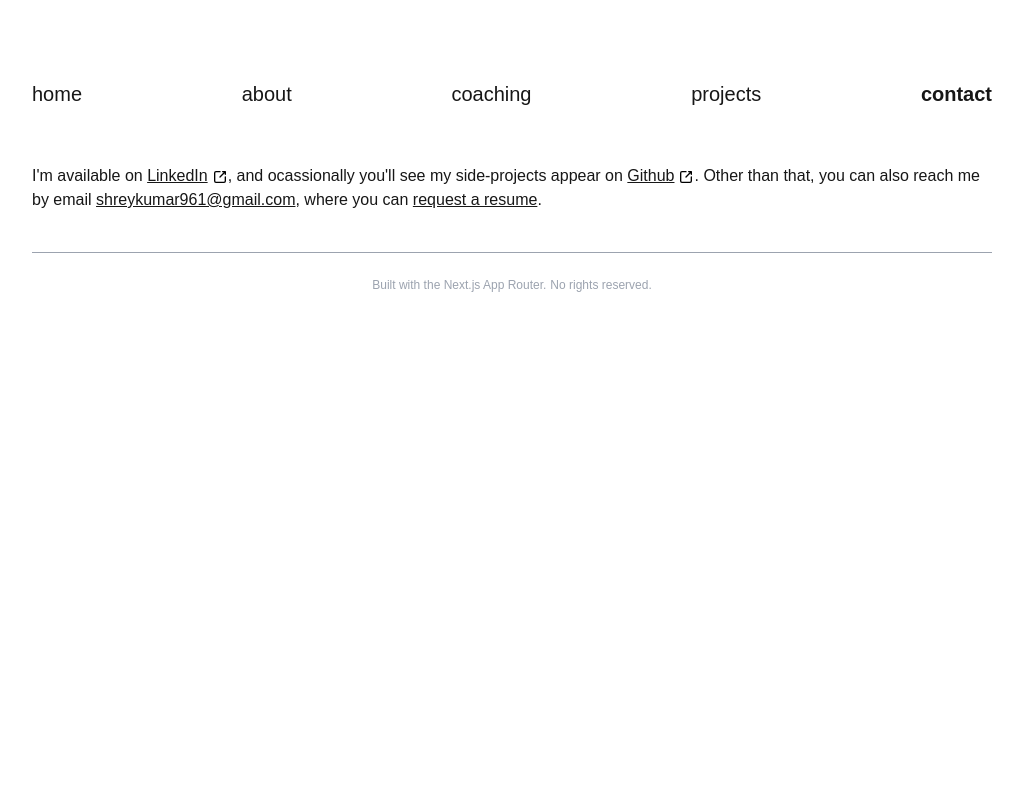
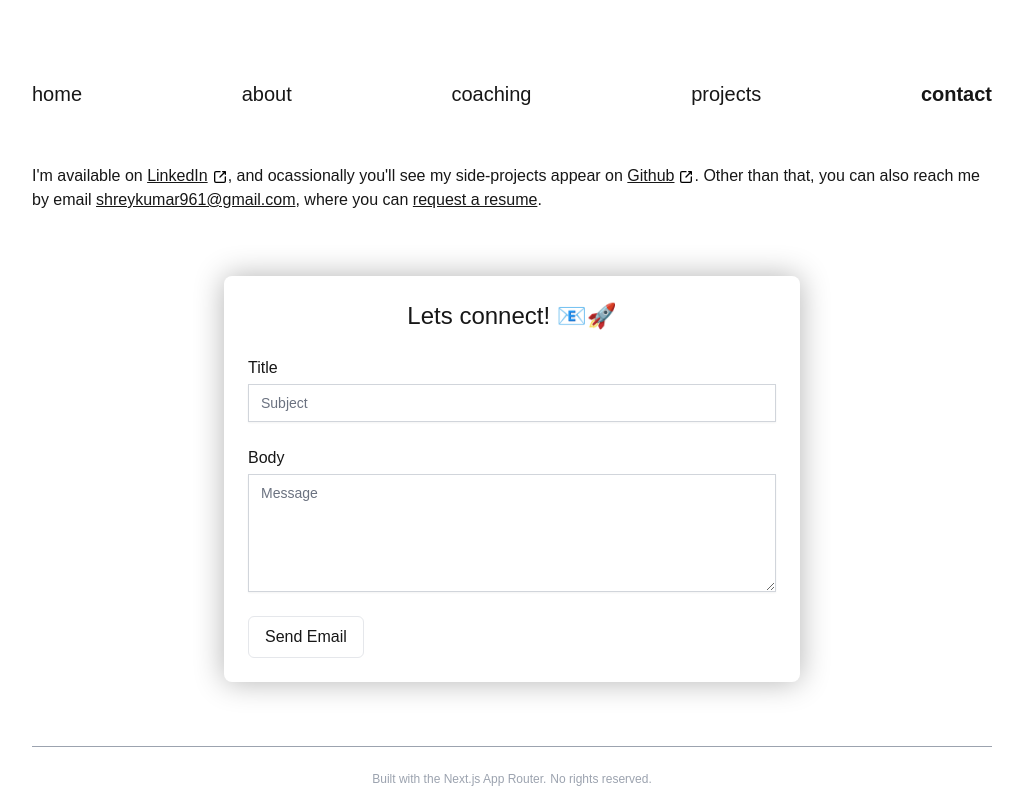
Before and after one commit to ShreyKumar/shreykumar.me, a Next.js app: page /contact in a window 1280 px wide. Shown: the whole page, without its empty margins (128-1151 px from the left). Built offline with nearby package versions, Linux system fonts and the light colour scheme.

Commit message:
Added a contact form on contact page and changed pills colour on projects page

```diff
--- /dev/null
+++ b/app/components/ContactForm/ContactForm.tsx
@@ -0,0 +1,31 @@
+'use client'
+
+import { useState, FormEvent } from 'react'
+
+export default function ContactForm() {
+    const [title, setTitle] = useState('')
+    const [body, setBody] = useState('')
+
+    const handleSubmit = (e: FormEvent<HTMLFormElement>) => {
+        e.preventDefault()
+        const mailtoLink = `mailto:shreykumar961@gmail.com?subject=${encodeURIComponent(title)}&body=${encodeURIComponent(body)}`
+        window.location.href = mailtoLink
+    }
+
+    return (
+        <form onSubmit={handleSubmit} className="space-y-6 max-w-xl mx-auto p-6 bg-white rounded-lg shadow-[0_0_30px_rgba(0,0,0,0.3)] mt-16 mb-16">
+            <h3 className='text-2xl text-underline text-center'>Lets connect! 📧🚀</h3>
+            <div className="mt-4">
+                <label htmlFor="title" className="">Title</label>
+                <input id="title" type="text" value={title} onChange={(e) => setTitle(e.target.value)} required placeholder="Subject" className="block w-full px-3 py-2 mt-1 text-gray-900 placeholder-gray-500 border border-gray-300 shadow-sm focus:outline-none focus:ring-indigo-500 focus:border-indigo-500 sm:text-sm" />
+            </div>
+            <div className="mt-4">
+                <label htmlFor="body" className="">Body</label>
+                <textarea id="body" value={body} onChange={(e) => setBody(e.target.value)} required placeholder="Message" rows={5} className="block w-full px-3 py-2 mt-1 text-gray-900 placeholder-gray-500 border border-gray-300 shadow-sm focus:outline-none focus:ring-indigo-500 focus:border-indigo-500 sm:text-sm" />
+            </div>
+            <button type="submit" className="mt-6 flex group transition px-4 py-2 mt-4 rounded-md hover:bg-black hover:text-white dark:hover:bg-white dark:hover:text-black border min-w-5 min-h-5">
+                Send Email
+            </button>
+        </form>
+    )
+}
--- a/app/contact/page.tsx
+++ b/app/contact/page.tsx
@@ -1,6 +1,7 @@
 import { Metadata } from "next";
 import Layout from "../components/Layout";
 import SiteLink from "../components/SiteLink";
+import ContactForm from "../components/ContactForm/ContactForm";
 
 export const metadata: Metadata = {
     title: "ShreyKumar.me | Contact",
@@ -11,6 +12,7 @@ export default function Contact() {
     return (
         <Layout>
             <p>I'm available on <SiteLink href="https://www.linkedin.com/in/shreykumar" isExternal>LinkedIn</SiteLink>, and ocassionally you'll see my side-projects appear on <SiteLink href="https://github.com/ShreyKumar" isExternal>Github</SiteLink>. Other than that, you can also reach me by email <SiteLink href="mailto:shreykumar961@gmail.com">shreykumar961@gmail.com</SiteLink>, where you can <SiteLink href="mailto:shreykumar961@gmail.com?subject=Interested!&body=Hey Shrey, we're interested in learning more about you! Please send us a resume">request a resume</SiteLink>.</p>
+            <ContactForm />
         </Layout>
     );
 }
--- a/app/projects/page.tsx
+++ b/app/projects/page.tsx
@@ -34,7 +34,7 @@ export default function Projects() {
         return (
             <div className="flex flex-wrap mt-2">
                 {skills.map((skill, index) => (
-                    <span key={index} className="border border-moss-green bg-olivine text-moss-green px-5 py-1 mr-2 mb-2 text-center inline-block rounded">{skill}</span>
+                    <span key={index} className="border border-golden-brown bg-hunyadi-yellow text-golden-brown px-5 py-1 mr-2 mb-2 text-center inline-block rounded">{skill}</span>
                 ))}
             </div>
         )
```
Also changed, not shown: app/components/ContactForm/index.ts (added), app/components/MobileNavigation/index.ts (renamed from app/components/MobileNavigation/index.tsx).
